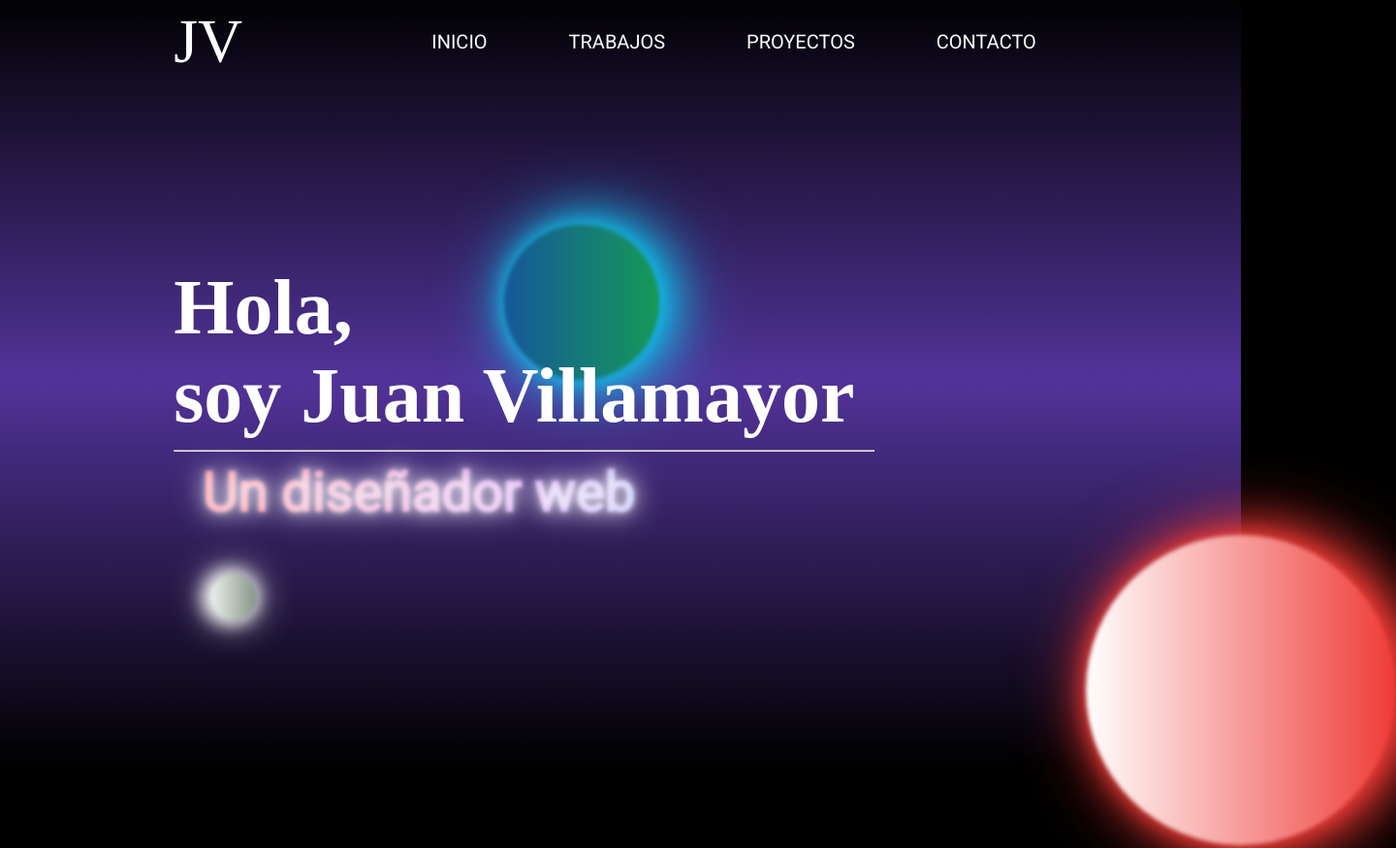
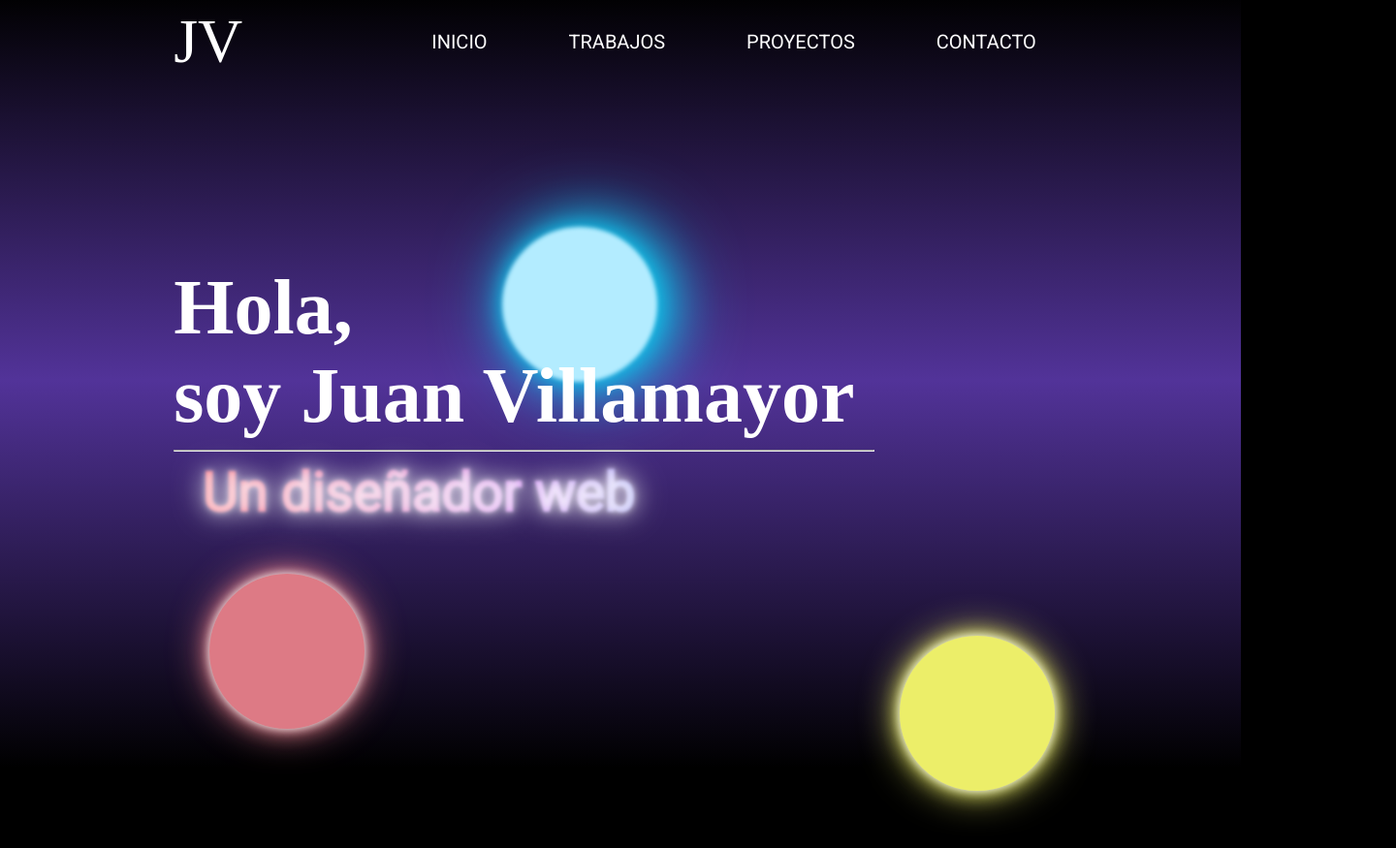
Before and after one commit to JMmatias142/JMmatias142.github.io, a plain HTML site: page index.html in a window 1280 px wide. Shown: the top 875 px of the page at 97% size, 1440 px wide, since content can reach past the window. Drawn offline with nearby package versions, Linux system fonts and the light colour scheme; a web font is replaced by a local one.

Commit message:
BETA 1.3

```diff
--- a/style.css
+++ b/style.css
@@ -104,52 +104,74 @@ nav ul li a:hover{
     border-bottom: #FFFFFF 3px solid;
 }
 /*BOLAS*/
+.fondo-planeta1{
+    background-color: #dd7a85;
+    box-shadow: #F0F2F0 0px 0px 10px,#dd7a85 0px 0px 20px, #dd7a85 0px 0px 40px;
+    width: 10rem;
+    height: 10rem;
+    border-radius: 50%;
+    position: absolute;
+    z-index: -1;
+    right: 0;
+    top: 0;
+}
 .pelota1{
-position: absolute;
-width: 3rem;
-height: 3rem;
-background: #C33764;
-background: -webkit-linear-gradient(to right, #879787, #879787);
-background: linear-gradient(to right, #F0F2F0, #879787);
-border-radius: 50%;
-transform: rotate(50deg);
-left: 27vh;
-top: 75VH;
-z-index: 1;
-box-shadow: #F0F2F0 0px 0px 20px,#F0F2F0 -5px 0px 20px, #F0F2F0 0px 0px 40px;
-filter: blur(2px);
+    position: absolute;
+    width: 10rem;
+    height: 10rem;
+    left: 27vh;
+    top: 75VH;
+    z-index: 1;
+}
+.pelota1 img{
+    width: 100%;
+}
+.fondo-planeta2{
+    background-color: #ecee69;
+    box-shadow: #F0F2F0 0px 0px 10px,#ecee69 0px 0px 20px, #ecee69 0px 0px 40px;
+    width: 10rem;
+    height: 10rem;
+    border-radius: 50%;
+    position: absolute;
+    z-index: -1;
+    right: 14vh;
+    top: 13vh;
 }
 .pelota2{
 position: absolute;
 width: 20rem;
 height: 20rem;
-background: #EF3B36;
-background: -webkit-linear-gradient(to right, #FFFFFF, #EF3B36);
-background: linear-gradient(to right, #FFFFFF, #EF3B36);
 border-radius: 50%;
-transform: rotate(50deg);
-right: -20vh;
+right: 10vh;
 top: 70vh;
 z-index: 1;
-box-shadow: #EF3B36 0px 0px 20px,#EF3B36 10px 0px 50px, #EF3B36 10px 0px 80px;
-filter: blur(2px);
+}
+.pelota2 img{
+    width: 100%;
+}
+.fondo-planeta3{
+    background-color: #b3ecff;
+    box-shadow: #12c2e9 0px 0px 20px,#12c2e9 10px 0px 50px, #12c2e9 10px 0px 80px;
+    filter: blur(2px);
+    width: 10rem;
+    height: 10rem;
+    border-radius: 50%;
+    position: absolute;
+    z-index: -1;
+    right: 2px;
+    top: 2px;
 }
 .pelota3{
 position: absolute;
 width: 10rem;
 height: 10rem;
-background: #159957;
-background: -webkit-linear-gradient(to right, #155799, #159957);
-background: linear-gradient(to right, #155799, #159957);
 border-radius: 50%;
-transform: rotate(50deg);
 left: 65vh;
 top: 30vh;
 z-index: 1;
-box-shadow: #12c2e9 0px 0px 20px,#12c2e9 10px 0px 50px, #12c2e9 10px 0px 80px;
-filter: blur(2px);
+
 }
-section{
+.pelota3 img{
     width: 100%;
 }
 /*Texto*/
@@ -215,6 +237,8 @@ section{
     100%{
         height: 2px;
         width: 60vw;
+        background-color: white;
+        color: white;
         visibility: visible;
     }
  }
```
